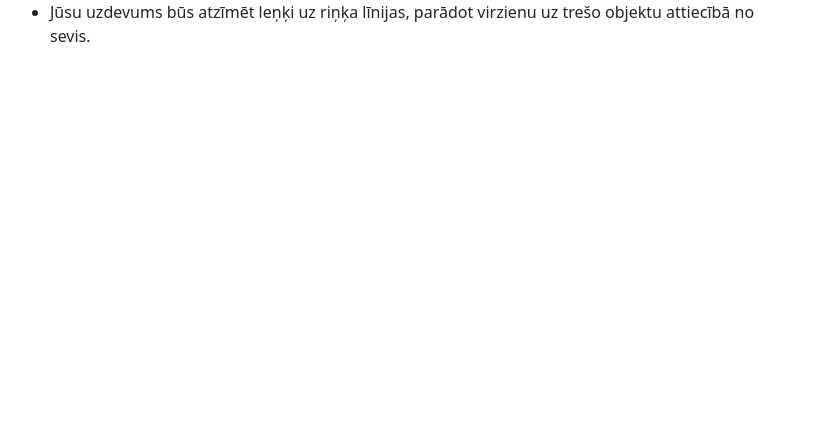
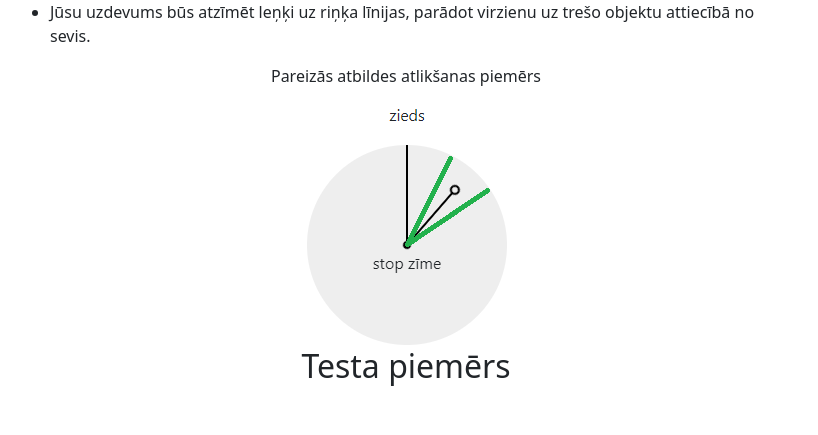
Before and after one commit to ArvidsD/CognitiveAppsFrontend, a Vue app: page /perceptiontest in a window 1280 px wide. Shown: the part 224-659 px from the top of the page, without its empty margins (234-1052 px from the left). Built offline with nearby package versions, Linux system fonts and the light colour scheme; no server answers.

Commit message:
added end screen, added test example

```diff
--- a/src/components/DemographicQuestions.vue
+++ b/src/components/DemographicQuestions.vue
@@ -157,9 +157,9 @@ export default {
   mounted() {
     const customId = sessionStorage.getItem('customId');
     if (customId) {
-      alert('Paldies par piedalīšanos pētījumā, lai Jums jauka diena!');
+
       sessionStorage.clear();
-      this.$router.push('/');
+      this.$router.push('/test-completed');
       return;
     }
     if (!sessionStorage.getItem('demographicsInitialized')) {
@@ -263,9 +263,9 @@ export default {
         const url = import.meta.env.VITE_DJANGO_SERVER_URL + `perceptiontest/submitdemographic/${this.formData.test_taker}/`;
         axios.put(url, dataToSend)
             .then(response => {
-              alert('Paldies par piedalīšanos pētījumā, lai Jums jauka diena!');
+
               sessionStorage.clear();
-              this.$router.push('/');
+              this.$router.push('/test-completed');
             })
             .catch(error => {
               console.error('Error submitting the data:', error);
--- /dev/null
+++ b/src/components/FinishScreen.vue
@@ -0,0 +1,16 @@
+<script setup>
+
+</script>
+
+<template>
+  <div class="custom-container mt-5"><h1 class="text-center">Paldies par piedalīšanos pētījumā, lai Jums jauka diena!</h1>
+  </div>
+
+</template>
+
+<style scoped>
+.custom-container {
+  max-width: 800px;
+  margin: 0 auto;
+}
+</style>
--- a/src/components/TestForm.vue
+++ b/src/components/TestForm.vue
@@ -13,7 +13,11 @@
         <li>Jūsu uzdevums būs atzīmēt leņķi uz riņķa līnijas, parādot virzienu uz trešo objektu attiecībā no sevis.</li>
       </ul>
     </p>
-
+    <div class="text-center">
+      <p>Pareizās atbildes atlikšanas piemērs</p>
+      <img src="/correct.png">
+    </div>
+    <h2 class="text-center">Testa piemērs</h2>
     <TutorialQuestion class="mb-3"/>
 
 
--- a/src/router/index.js
+++ b/src/router/index.js
@@ -2,6 +2,8 @@ import {createRouter, createWebHistory} from 'vue-router'
 import HomeView from '../views/HomeView.vue'
 import PerceptionTest from "@/components/PerceptionTest.vue";
 import TestForm from "@/components/TestForm.vue";
+import FinishPage from "@/views/FinishPage.vue";
+import FinishScreen from "@/components/FinishScreen.vue";
 const router = createRouter({
     history: createWebHistory(import.meta.env.BASE_URL),
     routes: [
@@ -15,6 +17,11 @@ const router = createRouter({
             name: 'perceptiontest',
             component: PerceptionTest,
         },
+        {
+            path: '/test-completed',
+            name: 'test-completed',
+            component: FinishScreen
+        }
     ]
 })
 
--- /dev/null
+++ b/src/views/FinishPage.vue
@@ -0,0 +1,16 @@
+<script setup>
+
+import FinishPage from "@/views/FinishPage.vue";
+import FinishScreen from "@/components/FinishScreen.vue";
+</script>
+
+
+<template>
+
+<FinishScreen/>
+
+</template>
+
+<style scoped>
+
+</style>
```
Also changed, not shown: public/correct.png (added), src/assets/correct.png (added).
